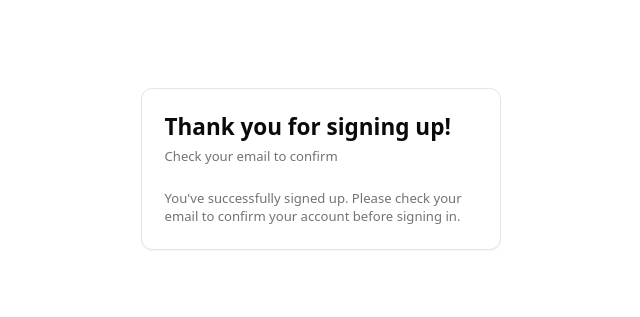
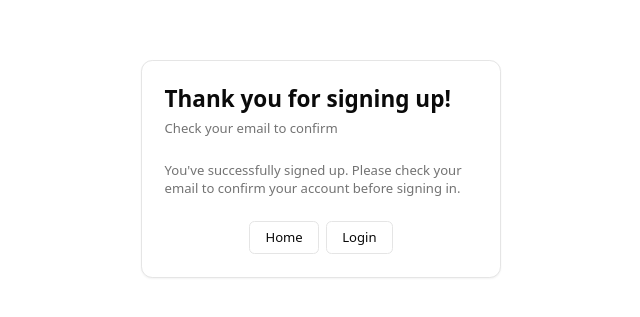
Before and after one commit to derkdajerk/classConnectLA, a Next.js app in the folder classconnect-withsupabase/: page /auth/sign-up-success in a window 1280 px wide. Shown: the part 231-548 px from the top of the page, without its empty margins (319-959 px from the left). Built offline with nearby package versions, Linux system fonts and the light colour scheme; no server answers.

Commit message:
Added versatile functionality to all login/signup pages.

```diff
--- a/classconnect-withsupabase/app/auth/login/page.tsx
+++ b/classconnect-withsupabase/app/auth/login/page.tsx
@@ -2,6 +2,7 @@ import { GalleryVerticalEnd } from "lucide-react";
 import { createClient } from "@/lib/supabase/server";
 import { redirect } from "next/navigation";
 import { LoginForm } from "@/components/login-form";
+import Link from "next/link";
 
 export default async function LoginPage() {
   // Check if user is already logged in
@@ -17,12 +18,14 @@ export default async function LoginPage() {
   return (
     <div className="bg-muted flex min-h-svh flex-col items-center justify-center gap-6 p-6 md:p-10">
       <div className="flex w-full max-w-sm flex-col gap-6">
-        <a href="#" className="flex items-center gap-2 self-center font-medium">
-          <div className="bg-primary text-primary-foreground flex size-6 items-center justify-center rounded-md">
-            <GalleryVerticalEnd className="size-4" />
-          </div>
-          Derk Inc.
-        </a>
+        <Link legacyBehavior href="/">
+          <a className="flex items-center gap-2 self-center font-medium">
+            <div className="bg-primary text-primary-foreground flex size-6 items-center justify-center rounded-md">
+              <GalleryVerticalEnd className="size-4" />
+            </div>
+            Derk Inc.
+          </a>
+        </Link>
         <LoginForm />
       </div>
     </div>
--- a/classconnect-withsupabase/app/auth/sign-up-success/page.tsx
+++ b/classconnect-withsupabase/app/auth/sign-up-success/page.tsx
@@ -1,3 +1,4 @@
+import { Button } from "@/components/ui/button";
 import {
   Card,
   CardContent,
@@ -5,6 +6,7 @@ import {
   CardHeader,
   CardTitle,
 } from "@/components/ui/card";
+import Link from "next/link";
 
 export default function Page() {
   return (
@@ -24,6 +26,14 @@ export default function Page() {
                 confirm your account before signing in.
               </p>
             </CardContent>
+            <CardContent className="flex justify-center gap-2">
+              <Link href="/">
+                <Button variant={"outline"}>Home</Button>
+              </Link>
+              <Link href="/auth/login">
+                <Button variant={"outline"}>Login</Button>
+              </Link>
+            </CardContent>
           </Card>
         </div>
       </div>
--- a/classconnect-withsupabase/components/forgot-password-form.tsx
+++ b/classconnect-withsupabase/components/forgot-password-form.tsx
@@ -58,6 +58,14 @@ export function ForgotPasswordForm({
               a password reset email.
             </p>
           </CardContent>
+          <CardContent className="flex justify-center gap-2">
+            <Link href="/">
+              <Button variant={"outline"}>Home</Button>
+            </Link>
+            <Link href="/auth/login">
+              <Button variant={"outline"}>Login</Button>
+            </Link>
+          </CardContent>
         </Card>
       ) : (
         <Card>
@@ -98,6 +106,14 @@ export function ForgotPasswordForm({
               </div>
             </form>
           </CardContent>
+          <CardContent className="flex justify-center gap-2">
+            <Link href="/">
+              <Button variant={"outline"}>Home</Button>
+            </Link>
+            <Link href="/auth/login">
+              <Button variant={"outline"}>Login</Button>
+            </Link>
+          </CardContent>
         </Card>
       )}
     </div>
--- a/classconnect-withsupabase/components/login-form.tsx
+++ b/classconnect-withsupabase/components/login-form.tsx
@@ -81,7 +81,7 @@ export function LoginForm({
                 <div className="flex items-center">
                   <Label htmlFor="password">Password</Label>
                   <a
-                    href="#"
+                    href="/auth/forgot-password"
                     className="ml-auto text-sm underline-offset-4 hover:underline"
                   >
                     Forgot your password?
@@ -103,7 +103,10 @@ export function LoginForm({
               </Button>
               <div className="text-center text-sm">
                 Don&apos;t have an account?{" "}
-                <a href="#" className="underline underline-offset-4">
+                <a
+                  href="/auth/sign-up"
+                  className="underline underline-offset-4"
+                >
                   Sign up
                 </a>
               </div>
@@ -112,8 +115,8 @@ export function LoginForm({
         </CardContent>
       </Card>
       <div className="text-muted-foreground *:[a]:hover:text-primary text-center text-xs text-balance *:[a]:underline *:[a]:underline-offset-4">
-        By clicking continue, you agree to our <a href="#">Terms of Service</a>{" "}
-        and <a href="#">Privacy Policy</a>.
+        By clicking login, you agree to our <a href="#">Terms of Service</a> and{" "}
+        <a href="#">Privacy Policy</a>.
       </div>
     </div>
   );
--- a/classconnect-withsupabase/components/sign-up-form.tsx
+++ b/classconnect-withsupabase/components/sign-up-form.tsx
@@ -115,6 +115,10 @@ export function SignUpForm({
           </form>
         </CardContent>
       </Card>
+      <div className="text-muted-foreground *:[a]:hover:text-primary text-center text-xs text-balance *:[a]:underline *:[a]:underline-offset-4">
+        By clicking sign up, you agree to our <a href="#">Terms of Service</a>{" "}
+        and <a href="#">Privacy Policy</a>.
+      </div>
     </div>
   );
 }
--- a/classconnect-withsupabase/components/update-password-form.tsx
+++ b/classconnect-withsupabase/components/update-password-form.tsx
@@ -34,7 +34,7 @@ export function UpdatePasswordForm({
       const { error } = await supabase.auth.updateUser({ password });
       if (error) throw error;
       // Update this route to redirect to an authenticated route. The user already has an active session.
-      router.push("/protected");
+      router.push("/auth/protected/schedule");
     } catch (error: unknown) {
       setError(error instanceof Error ? error.message : "An error occurred");
     } finally {
```
